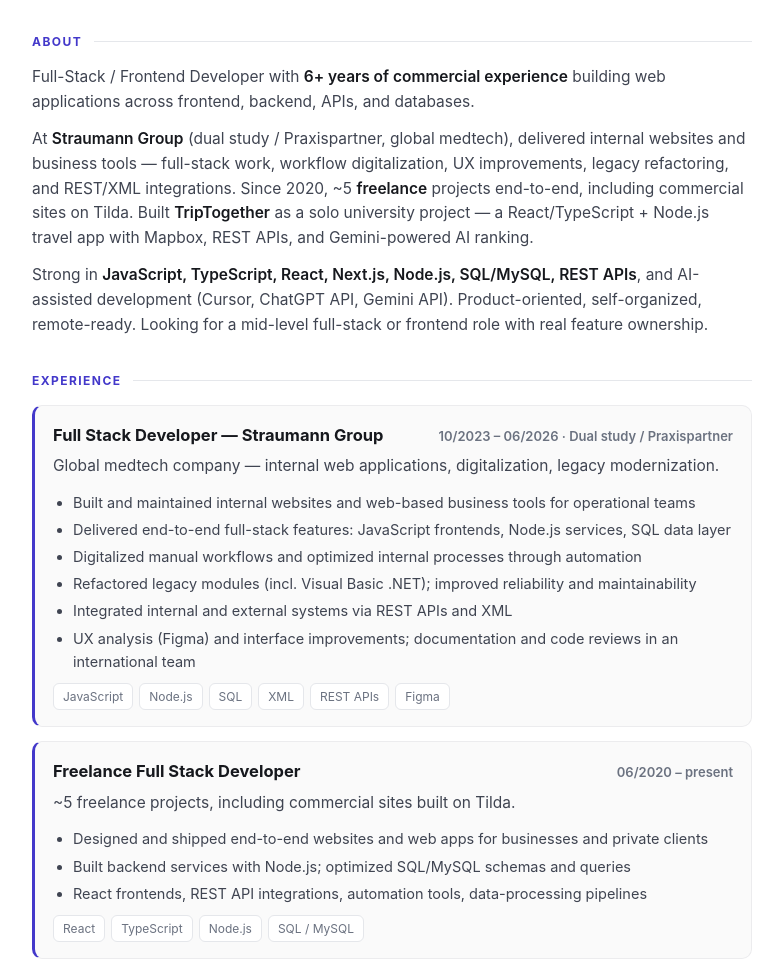
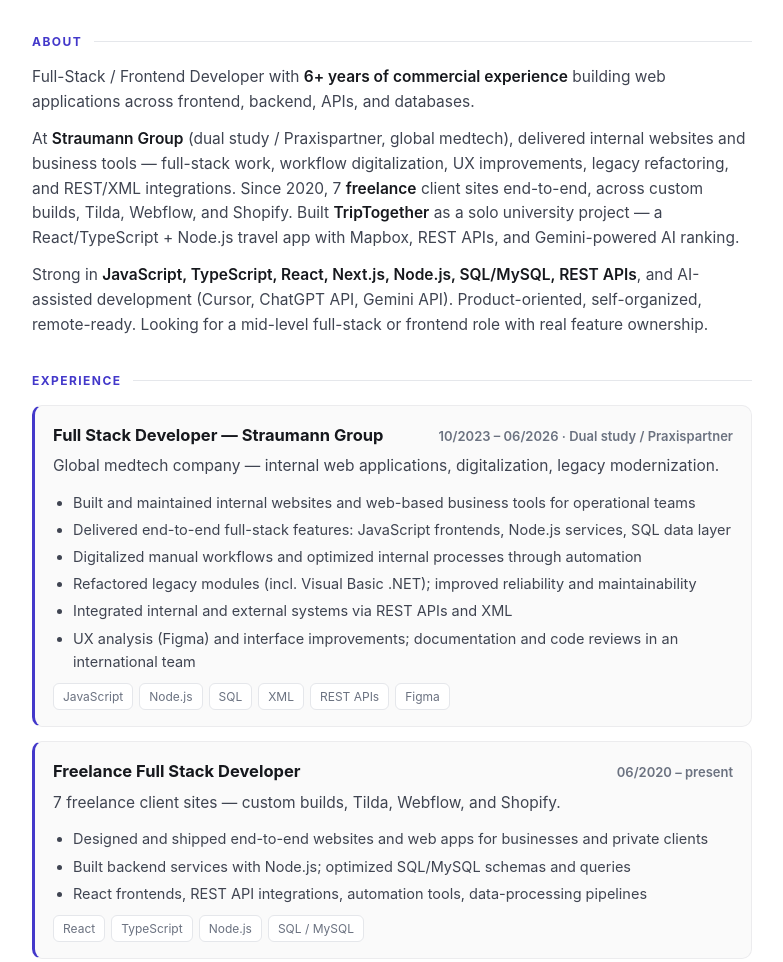
Before and after one commit to TimurKry/cv, a plain HTML site: page index.html in a window 1280 px wide. Shown: the part 340-1302 px from the top of the page, without its empty margins (248-1031 px from the left). Drawn offline with Linux system fonts and the light colour scheme.

Commit message:
Update freelance scope with confirmed client sites

```diff
--- a/index.html
+++ b/index.html
@@ -220,7 +220,7 @@
   <section>
     <div class="section-head"><h2 class="section-title">About</h2></div>
     <p>Full-Stack / Frontend Developer with <strong>6+ years of commercial experience</strong> building web applications across frontend, backend, APIs, and databases.</p>
-    <p>At <strong>Straumann Group</strong> (dual study / Praxispartner, global medtech), delivered internal websites and business tools — full-stack work, workflow digitalization, UX improvements, legacy refactoring, and REST/XML integrations. Since 2020, ~5 <strong>freelance</strong> projects end-to-end, including commercial sites on Tilda. Built <strong>TripTogether</strong> as a solo university project — a React/TypeScript + Node.js travel app with Mapbox, REST APIs, and Gemini-powered AI ranking.</p>
+    <p>At <strong>Straumann Group</strong> (dual study / Praxispartner, global medtech), delivered internal websites and business tools — full-stack work, workflow digitalization, UX improvements, legacy refactoring, and REST/XML integrations. Since 2020, 7 <strong>freelance</strong> client sites end-to-end, across custom builds, Tilda, Webflow, and Shopify. Built <strong>TripTogether</strong> as a solo university project — a React/TypeScript + Node.js travel app with Mapbox, REST APIs, and Gemini-powered AI ranking.</p>
     <p>Strong in <strong>JavaScript, TypeScript, React, Next.js, Node.js, SQL/MySQL, REST APIs</strong>, and AI-assisted development (Cursor, ChatGPT API, Gemini API). Product-oriented, self-organized, remote-ready. Looking for a mid-level full-stack or frontend role with real feature ownership.</p>
   </section>
 
@@ -249,7 +249,7 @@
         <h3 class="card-title">Freelance Full Stack Developer</h3>
         <span class="card-period">06/2020 – present</span>
       </div>
-      <p>~5 freelance projects, including commercial sites built on Tilda.</p>
+      <p>7 freelance client sites — custom builds, Tilda, Webflow, and Shopify.</p>
       <ul>
         <li>Designed and shipped end-to-end websites and web apps for businesses and private clients</li>
         <li>Built backend services with Node.js; optimized SQL/MySQL schemas and queries</li>
@@ -293,7 +293,7 @@
       </div>
       <div>
         <p class="skill-title">Tools</p>
-        <p class="skill-items">Git, GitHub, GitLab · Vite, npm · VS Code, Cursor · Netlify · Docker (project context)</p>
+        <p class="skill-items">Git, GitHub, GitLab · Vite, npm · VS Code, Cursor · Netlify · Docker (project context) · Tilda, Webflow, Shopify</p>
       </div>
       <div>
         <p class="skill-title">Additional</p>
```
